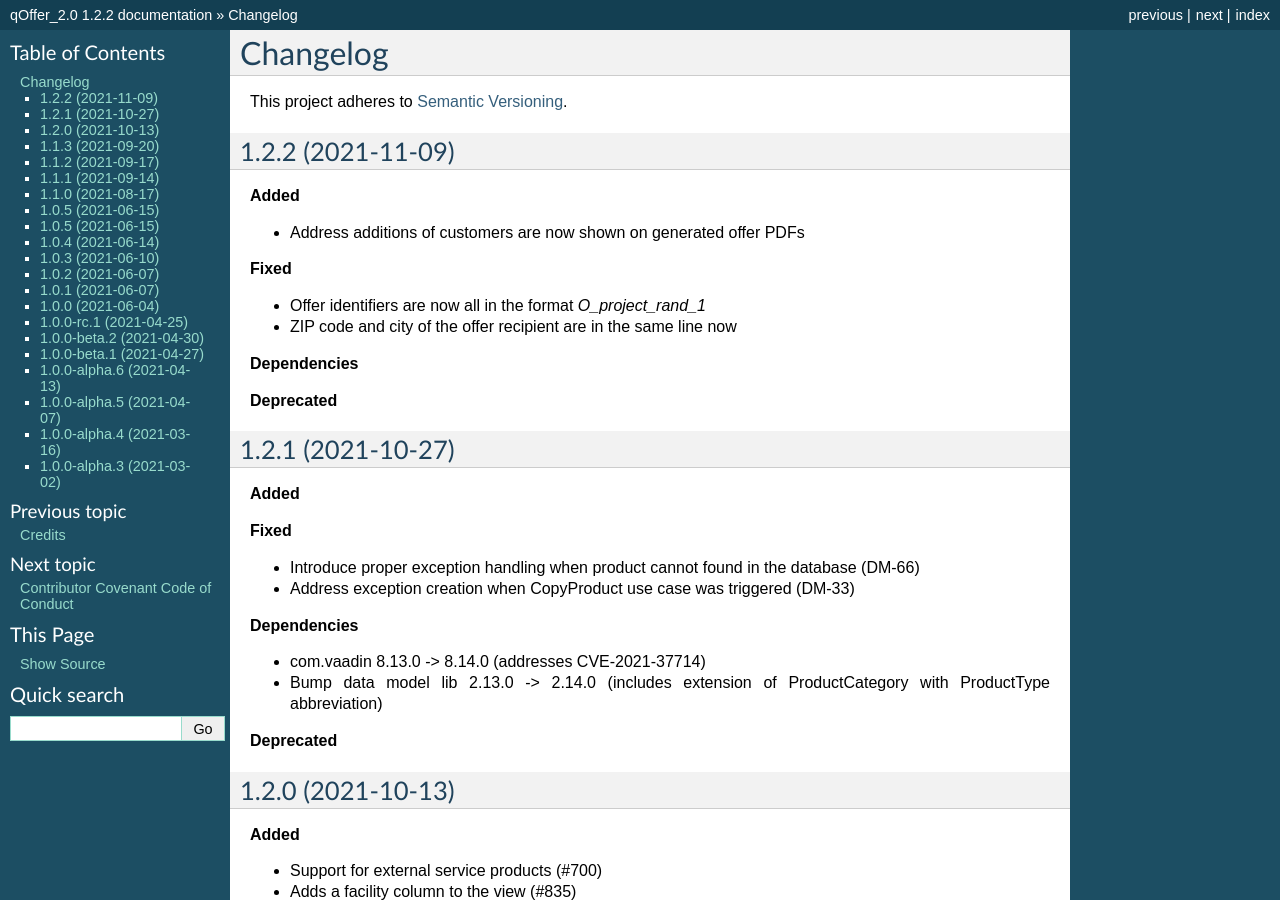
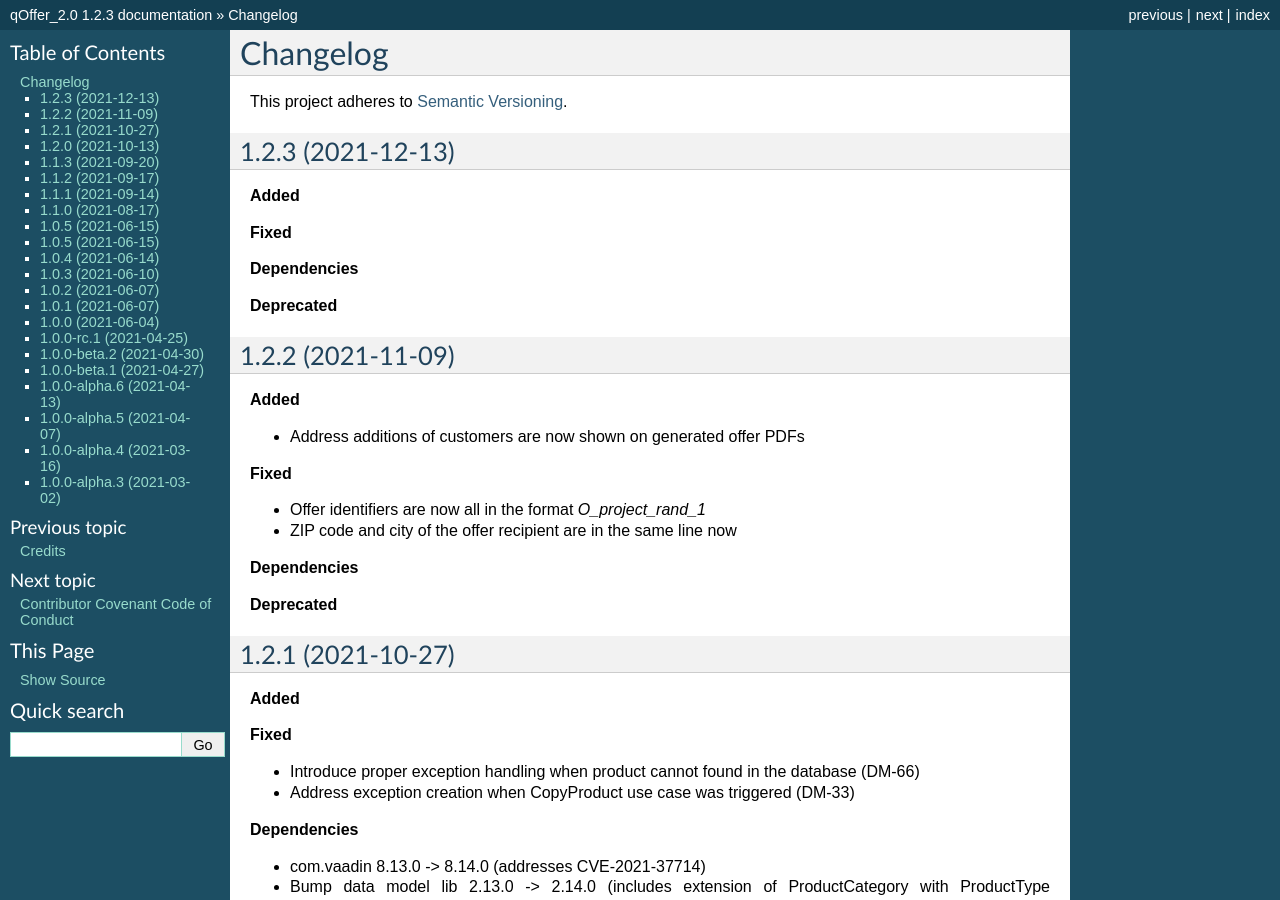
Before and after one commit to qbicsoftware/offer-manager-2-portlet, a Sphinx documentation site: the page built from docs/changelog.rst, in a window 1280 px wide and 900 px high. Built offline with Sphinx 7.4.7, drawn with Linux system fonts in a browser that asks for light colours; some of the changed text lies outside the part shown.

Commit message:
Bump version 1.2.2 -> 1.2.3

```diff
--- a/CHANGELOG.rst
+++ b/CHANGELOG.rst
@@ -3,6 +3,18 @@
 ==========
 
 This project adheres to `Semantic Versioning <https://semver.org/>`_.
+
+1.2.3 (2021-12-13)
+------------------
+
+**Added**
+
+**Fixed**
+
+**Dependencies**
+
+**Deprecated**
+
 
 1.2.2 (2021-11-09)
 ------------------
--- a/docs/conf.py
+++ b/docs/conf.py
@@ -57,9 +57,9 @@
 # the built documents.
 #
 # The short X.Y version.
-version = '1.2.2'
+version = '1.2.3'
 # The full version, including alpha/beta/rc tags.
-release = '1.2.2'
+release = '1.2.3'
 
 
 # The language for content autogenerated by Sphinx. Refer to documentation
--- a/pom.xml
+++ b/pom.xml
@@ -8,7 +8,7 @@
 		<module>offer-manager-app</module>
 	</modules>
 	<artifactId>offer-manager</artifactId>
-	<version>1.2.2</version> <!-- <<QUBE_FORCE_BUMP>> -->
+	<version>1.2.3</version> <!-- <<QUBE_FORCE_BUMP>> -->
 	<groupId>life.qbic</groupId>
 	<name>The new offer manager</name>
 	<url>http://github.com/qbicsoftware/qOffer_2.0</url>
--- a/qube.cfg
+++ b/qube.cfg
@@ -1,5 +1,5 @@
 [bumpversion]
-current_version = 1.2.2
+current_version = 1.2.3
 
 [bumpversion_files_whitelisted]
 dot_qube = .qube.yml
```
Also changed, not shown: .qube.yml, 2 other files.
